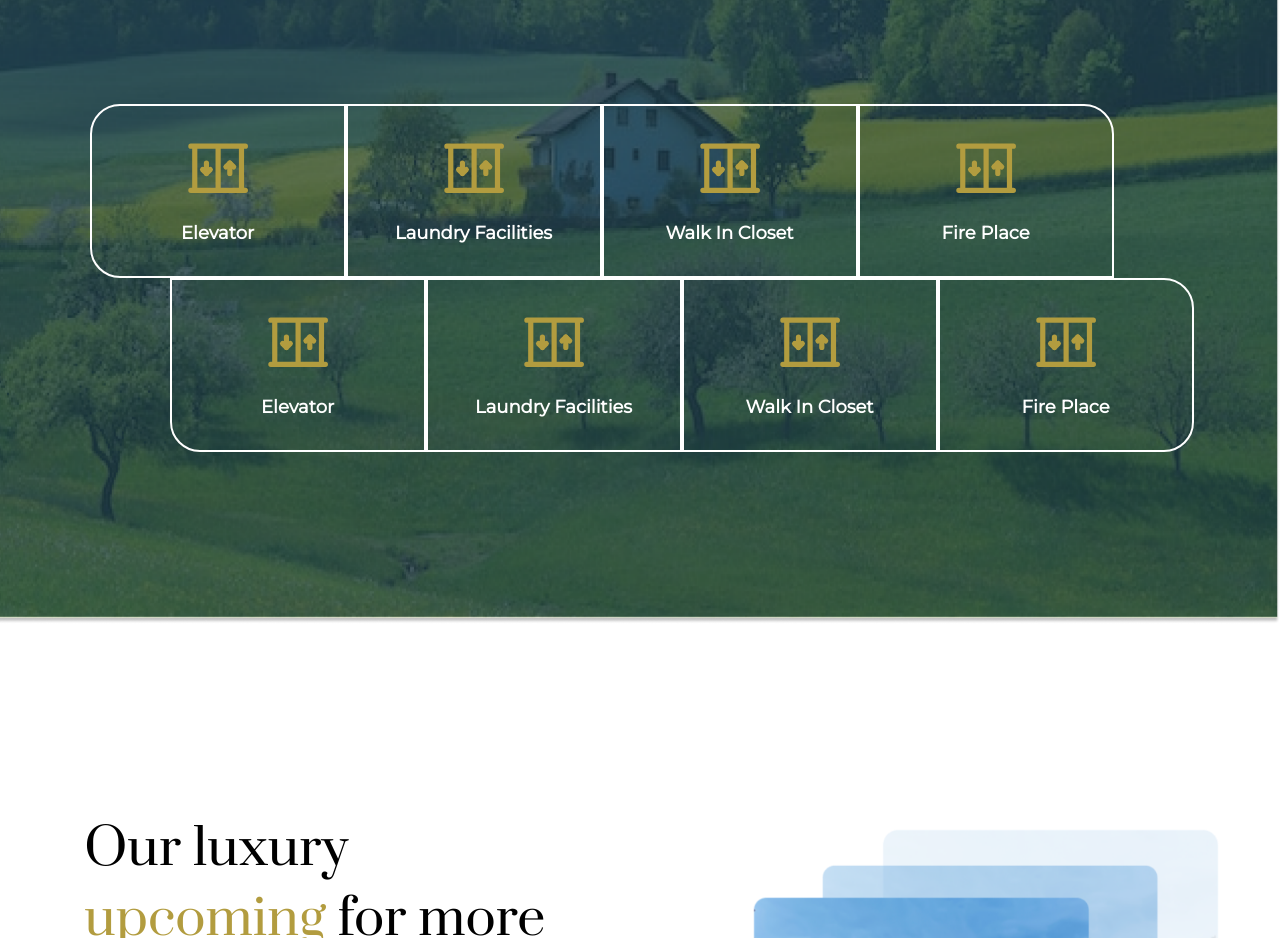
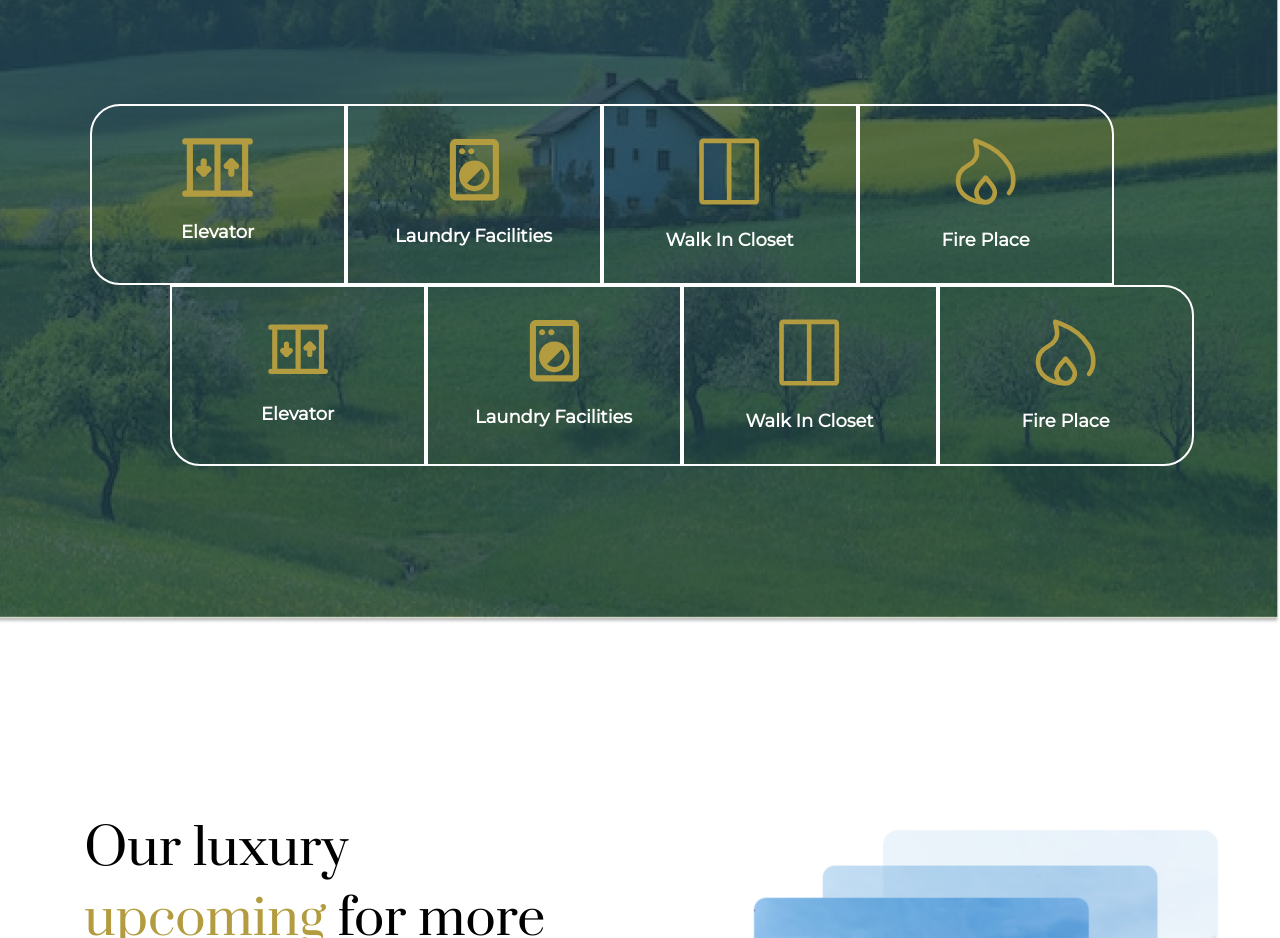
Before and after one commit to mbilalkhalidofficial/Oakland-greens, a React (Vite) app: page / in a window 1280 px wide. Shown: the part 3580-4518 px from the top of the page. Built offline with nearby package versions, Linux system fonts and the light colour scheme.

Commit message:
Svgs change and some fixes

```diff
--- a/src/components/FarmHouseFeaturesSection.jsx
+++ b/src/components/FarmHouseFeaturesSection.jsx
@@ -14,25 +14,25 @@ export function FarmHouseFeaturesSection() {
             <div className="farm__house__content__one">
               <div className="farm__house__content__one__svg">
                 <svg
-                  width="60"
-                  height="60"
+                  width="71"
+                  height="59"
                   viewBox="0 0 71 59"
                   fill="none"
                   xmlns="http://www.w3.org/2000/svg"
                 >
                   <path
-                    d="M3.39062 3.68311H67.8924M3.39062 55.8988H67.8924M35.6415 3.68311V55.8988M49.4633 23.6479V35.934M7.99789 3.68311H63.2851V55.8988H7.99789V3.68311Z"
-                    stroke="currentColor"
-                    strokeWidth="6.14302"
-                    strokeLinecap="round"
-                    strokeLinejoin="round"
+                    d="M3.25488 3.42285H67.7566M3.25488 55.6385H67.7566M35.5058 3.42285V55.6385M49.3276 23.3877V35.6737M7.86215 3.42285H63.1494V55.6385H7.86215V3.42285Z"
+                    stroke="#B29C3F"
+                    stroke-width="6.14302"
+                    stroke-linecap="round"
+                    stroke-linejoin="round"
                   />
                   <path
-                    d="M44.8565 28.2552L49.4638 23.6479L54.071 28.2552M21.8202 35.934V23.6479M21.8202 35.934L17.2129 31.3267M21.8202 35.934L26.4274 31.3267"
-                    stroke="currentColor"
-                    strokeWidth="6.14302"
-                    strokeLinecap="round"
-                    strokeLinejoin="round"
+                    d="M44.7208 27.995L49.328 23.3877L53.9353 27.995M21.6844 35.6737V23.3877M17.0771 31.0665L21.6844 35.6737L26.2917 31.0665"
+                    stroke="#B29C3F"
+                    stroke-width="6.14302"
+                    stroke-linecap="round"
+                    stroke-linejoin="round"
                   />
                 </svg>
               </div>
@@ -41,25 +41,27 @@ export function FarmHouseFeaturesSection() {
             <div className="farm__house__content__two">
               <div className="farm__house__content__one__svg">
                 <svg
-                  width="60"
-                  height="60"
-                  viewBox="0 0 71 59"
+                  width="50"
+                  height="63"
+                  viewBox="0 0 50 63"
                   fill="none"
                   xmlns="http://www.w3.org/2000/svg"
                 >
                   <path
-                    d="M3.39062 3.68311H67.8924M3.39062 55.8988H67.8924M35.6415 3.68311V55.8988M49.4633 23.6479V35.934M7.99789 3.68311H63.2851V55.8988H7.99789V3.68311Z"
-                    stroke="currentColor"
-                    strokeWidth="6.14302"
-                    strokeLinecap="round"
-                    strokeLinejoin="round"
+                    d="M43.8234 1.0063L6.96529 0.975586C3.55591 0.975586 0.822266 3.70923 0.822266 7.11861V56.2628C0.822266 59.6722 3.55591 62.4058 6.96529 62.4058H43.8234C47.2328 62.4058 49.9665 59.6722 49.9665 56.2628V7.11861C49.9665 3.70923 47.2328 1.0063 43.8234 1.0063ZM43.8234 56.2628H6.96529L6.93457 7.11861H43.8234V56.2628Z"
+                    fill="#B29C3F"
                   />
                   <path
-                    d="M44.8565 28.2552L49.4638 23.6479L54.071 28.2552M21.8202 35.934V23.6479M21.8202 35.934L17.2129 31.3267M21.8202 35.934L26.4274 31.3267"
-                    stroke="currentColor"
-                    strokeWidth="6.14302"
-                    strokeLinecap="round"
-                    strokeLinejoin="round"
+                    d="M13.1086 16.333C14.805 16.333 16.1801 14.9578 16.1801 13.2615C16.1801 11.5651 14.805 10.1899 13.1086 10.1899C11.4123 10.1899 10.0371 11.5651 10.0371 13.2615C10.0371 14.9578 11.4123 16.333 13.1086 16.333Z"
+                    fill="#B29C3F"
+                  />
+                  <path
+                    d="M22.3225 16.333C24.0188 16.333 25.394 14.9578 25.394 13.2615C25.394 11.5651 24.0188 10.1899 22.3225 10.1899C20.6261 10.1899 19.251 11.5651 19.251 13.2615C19.251 14.9578 20.6261 16.333 22.3225 16.333Z"
+                    fill="#B29C3F"
+                  />
+                  <path
+                    d="M25.3947 53.1912C33.872 53.1912 40.7522 46.311 40.7522 37.8336C40.7522 29.3563 33.872 22.4761 25.3947 22.4761C16.9173 22.4761 10.0371 29.3563 10.0371 37.8336C10.0371 46.311 16.9173 53.1912 25.3947 53.1912ZM32.6434 30.5849C36.6364 34.5778 36.6364 41.0894 32.6434 45.0824C28.6505 49.0754 22.1389 49.0754 18.1459 45.0824L32.6434 30.5849Z"
+                    fill="#B29C3F"
                   />
                 </svg>
               </div>
@@ -70,25 +72,16 @@ export function FarmHouseFeaturesSection() {
             <div className="farm__house__content__three">
               <div className="farm__house__content__one__svg">
                 <svg
-                  width="60"
-                  height="60"
-                  viewBox="0 0 71 59"
+                  width="61"
+                  height="67"
+                  viewBox="0 0 61 67"
                   fill="none"
                   xmlns="http://www.w3.org/2000/svg"
                 >
                   <path
-                    d="M3.39062 3.68311H67.8924M3.39062 55.8988H67.8924M35.6415 3.68311V55.8988M49.4633 23.6479V35.934M7.99789 3.68311H63.2851V55.8988H7.99789V3.68311Z"
-                    stroke="currentColor"
-                    strokeWidth="6.14302"
-                    strokeLinecap="round"
-                    strokeLinejoin="round"
-                  />
-                  <path
-                    d="M44.8565 28.2552L49.4638 23.6479L54.071 28.2552M21.8202 35.934V23.6479M21.8202 35.934L17.2129 31.3267M21.8202 35.934L26.4274 31.3267"
-                    stroke="currentColor"
-                    strokeWidth="6.14302"
-                    strokeLinecap="round"
-                    strokeLinejoin="round"
+                    d="M30.1749 2.85645H55.9756C56.4643 2.85645 56.9331 3.05061 57.2787 3.39622C57.6243 3.74183 57.8185 4.21058 57.8185 4.69935V62.4438C57.8185 62.9325 57.6243 63.4013 57.2787 63.7469C56.9331 64.0925 56.4643 64.2867 55.9756 64.2867H30.1749M30.1749 2.85645H4.37416C3.88539 2.85645 3.41664 3.05061 3.07103 3.39622C2.72541 3.74183 2.53125 4.21058 2.53125 4.69935V62.4438C2.53125 62.9325 2.72541 63.4013 3.07103 63.7469C3.41664 64.0925 3.88539 64.2867 4.37416 64.2867H30.1749M30.1749 2.85645V64.2867"
+                    stroke="#B29C3F"
+                    stroke-width="4.60727"
                   />
                 </svg>
               </div>
@@ -99,25 +92,25 @@ export function FarmHouseFeaturesSection() {
             <div className="farm__house__content__four">
               <div className="farm__house__content__one__svg">
                 <svg
-                  width="60"
-                  height="60"
-                  viewBox="0 0 71 59"
+                  width="61"
+                  height="67"
+                  viewBox="0 0 61 67"
                   fill="none"
                   xmlns="http://www.w3.org/2000/svg"
                 >
                   <path
-                    d="M3.39062 3.68311H67.8924M3.39062 55.8988H67.8924M35.6415 3.68311V55.8988M49.4633 23.6479V35.934M7.99789 3.68311H63.2851V55.8988H7.99789V3.68311Z"
-                    stroke="currentColor"
-                    strokeWidth="6.14302"
-                    strokeLinecap="round"
-                    strokeLinejoin="round"
+                    d="M30.6075 64.1978C15.3421 64.1978 2.96387 56.2672 2.96387 42.6972V42.4269C2.96387 35.9215 7.07355 30.7183 13.3302 27.3397C19.3166 24.1084 22.855 18.1559 21.9704 11.9821L20.2411 2.76758L26.6483 5.20943C38.188 9.60169 47.7987 17.2252 54.0277 26.9127C56.7665 31.121 58.2329 36.03 58.2511 41.0509V42.6972C58.2511 47.4949 56.703 51.5893 54.0277 54.8758"
+                    stroke="#B29C3F"
+                    stroke-width="4.60727"
+                    stroke-linecap="round"
+                    stroke-linejoin="round"
                   />
                   <path
-                    d="M44.8565 28.2552L49.4638 23.6479L54.071 28.2552M21.8202 35.934V23.6479M21.8202 35.934L17.2129 31.3267M21.8202 35.934L26.4274 31.3267"
-                    stroke="currentColor"
-                    strokeWidth="6.14302"
-                    strokeLinecap="round"
-                    strokeLinejoin="round"
+                    d="M30.6071 64.1981C25.5176 64.1981 21.3926 59.7966 21.3926 54.3692C21.3926 50.0691 24.5132 46.626 27.2592 43.4715L30.6071 39.626L33.9551 43.4715C36.701 46.629 39.8216 50.0691 39.8216 54.3692C39.8216 59.7966 35.6966 64.1981 30.6071 64.1981Z"
+                    stroke="#B29C3F"
+                    stroke-width="4.60727"
+                    stroke-linecap="round"
+                    stroke-linejoin="round"
                   />
                 </svg>
               </div>
@@ -157,25 +150,27 @@ export function FarmHouseFeaturesSection() {
             <div className="farm__house__content__two">
               <div className="farm__house__content__one__svg">
                 <svg
-                  width="60"
-                  height="60"
-                  viewBox="0 0 71 59"
+                  width="50"
+                  height="63"
+                  viewBox="0 0 50 63"
                   fill="none"
                   xmlns="http://www.w3.org/2000/svg"
                 >
                   <path
-                    d="M3.39062 3.68311H67.8924M3.39062 55.8988H67.8924M35.6415 3.68311V55.8988M49.4633 23.6479V35.934M7.99789 3.68311H63.2851V55.8988H7.99789V3.68311Z"
-                    stroke="currentColor"
-                    strokeWidth="6.14302"
-                    strokeLinecap="round"
-                    strokeLinejoin="round"
+                    d="M43.8234 1.0063L6.96529 0.975586C3.55591 0.975586 0.822266 3.70923 0.822266 7.11861V56.2628C0.822266 59.6722 3.55591 62.4058 6.96529 62.4058H43.8234C47.2328 62.4058 49.9665 59.6722 49.9665 56.2628V7.11861C49.9665 3.70923 47.2328 1.0063 43.8234 1.0063ZM43.8234 56.2628H6.96529L6.93457 7.11861H43.8234V56.2628Z"
+                    fill="#B29C3F"
                   />
                   <path
-                    d="M44.8565 28.2552L49.4638 23.6479L54.071 28.2552M21.8202 35.934V23.6479M21.8202 35.934L17.2129 31.3267M21.8202 35.934L26.4274 31.3267"
-                    stroke="currentColor"
-                    strokeWidth="6.14302"
-                    strokeLinecap="round"
-                    strokeLinejoin="round"
+                    d="M13.1086 16.333C14.805 16.333 16.1801 14.9578 16.1801 13.2615C16.1801 11.5651 14.805 10.1899 13.1086 10.1899C11.4123 10.1899 10.0371 11.5651 10.0371 13.2615C10.0371 14.9578 11.4123 16.333 13.1086 16.333Z"
+                    fill="#B29C3F"
+                  />
+                  <path
+                    d="M22.3225 16.333C24.0188 16.333 25.394 14.9578 25.394 13.2615C25.394 11.5651 24.0188 10.1899 22.3225 10.1899C20.6261 10.1899 19.251 11.5651 19.251 13.2615C19.251 14.9578 20.6261 16.333 22.3225 16.333Z"
+                    fill="#B29C3F"
+                  />
+                  <path
+                    d="M25.3947 53.1912C33.872 53.1912 40.7522 46.311 40.7522 37.8336C40.7522 29.3563 33.872 22.4761 25.3947 22.4761C16.9173 22.4761 10.0371 29.3563 10.0371 37.8336C10.0371 46.311 16.9173 53.1912 25.3947 53.1912ZM32.6434 30.5849C36.6364 34.5778 36.6364 41.0894 32.6434 45.0824C28.6505 49.0754 22.1389 49.0754 18.1459 45.0824L32.6434 30.5849Z"
+                    fill="#B29C3F"
                   />
                 </svg>
               </div>
@@ -186,25 +181,16 @@ export function FarmHouseFeaturesSection() {
             <div className="farm__house__content__seven">
               <div className="farm__house__content__one__svg">
                 <svg
-                  width="60"
-                  height="60"
-                  viewBox="0 0 71 59"
+                  width="61"
+                  height="67"
+                  viewBox="0 0 61 67"
                   fill="none"
                   xmlns="http://www.w3.org/2000/svg"
                 >
                   <path
-                    d="M3.39062 3.68311H67.8924M3.39062 55.8988H67.8924M35.6415 3.68311V55.8988M49.4633 23.6479V35.934M7.99789 3.68311H63.2851V55.8988H7.99789V3.68311Z"
-                    stroke="currentColor"
-                    strokeWidth="6.14302"
-                    strokeLinecap="round"
-                    strokeLinejoin="round"
-                  />
-                  <path
-                    d="M44.8565 28.2552L49.4638 23.6479L54.071 28.2552M21.8202 35.934V23.6479M21.8202 35.934L17.2129 31.3267M21.8202 35.934L26.4274 31.3267"
-                    stroke="currentColor"
-                    strokeWidth="6.14302"
-                    strokeLinecap="round"
-                    strokeLinejoin="round"
+                    d="M30.1749 2.85645H55.9756C56.4643 2.85645 56.9331 3.05061 57.2787 3.39622C57.6243 3.74183 57.8185 4.21058 57.8185 4.69935V62.4438C57.8185 62.9325 57.6243 63.4013 57.2787 63.7469C56.9331 64.0925 56.4643 64.2867 55.9756 64.2867H30.1749M30.1749 2.85645H4.37416C3.88539 2.85645 3.41664 3.05061 3.07103 3.39622C2.72541 3.74183 2.53125 4.21058 2.53125 4.69935V62.4438C2.53125 62.9325 2.72541 63.4013 3.07103 63.7469C3.41664 64.0925 3.88539 64.2867 4.37416 64.2867H30.1749M30.1749 2.85645V64.2867"
+                    stroke="#B29C3F"
+                    stroke-width="4.60727"
                   />
                 </svg>
               </div>
@@ -215,25 +201,25 @@ export function FarmHouseFeaturesSection() {
             <div className="farm__house__content__eight">
               <div className="farm__house__content__one__svg">
                 <svg
-                  width="60"
-                  height="60"
-                  viewBox="0 0 71 59"
+                  width="61"
+                  height="67"
+                  viewBox="0 0 61 67"
                   fill="none"
                   xmlns="http://www.w3.org/2000/svg"
                 >
                   <path
-                    d="M3.39062 3.68311H67.8924M3.39062 55.8988H67.8924M35.6415 3.68311V55.8988M49.4633 23.6479V35.934M7.99789 3.68311H63.2851V55.8988H7.99789V3.68311Z"
-                    stroke="currentColor"
-                    strokeWidth="6.14302"
-                    strokeLinecap="round"
-                    strokeLinejoin="round"
+                    d="M30.6075 64.1978C15.3421 64.1978 2.96387 56.2672 2.96387 42.6972V42.4269C2.96387 35.9215 7.07355 30.7183 13.3302 27.3397C19.3166 24.1084 22.855 18.1559 21.9704 11.9821L20.2411 2.76758L26.6483 5.20943C38.188 9.60169 47.7987 17.2252 54.0277 26.9127C56.7665 31.121 58.2329 36.03 58.2511 41.0509V42.6972C58.2511 47.4949 56.703 51.5893 54.0277 54.8758"
+                    stroke="#B29C3F"
+                    stroke-width="4.60727"
+                    stroke-linecap="round"
+                    stroke-linejoin="round"
                   />
                   <path
-                    d="M44.8565 28.2552L49.4638 23.6479L54.071 28.2552M21.8202 35.934V23.6479M21.8202 35.934L17.2129 31.3267M21.8202 35.934L26.4274 31.3267"
-                    stroke="currentColor"
-                    strokeWidth="6.14302"
-                    strokeLinecap="round"
-                    strokeLinejoin="round"
+                    d="M30.6071 64.1981C25.5176 64.1981 21.3926 59.7966 21.3926 54.3692C21.3926 50.0691 24.5132 46.626 27.2592 43.4715L30.6071 39.626L33.9551 43.4715C36.701 46.629 39.8216 50.0691 39.8216 54.3692C39.8216 59.7966 35.6966 64.1981 30.6071 64.1981Z"
+                    stroke="#B29C3F"
+                    stroke-width="4.60727"
+                    stroke-linecap="round"
+                    stroke-linejoin="round"
                   />
                 </svg>
               </div>
```
Also changed, not shown: src/styles/global.scss (+18 -8 lines).
